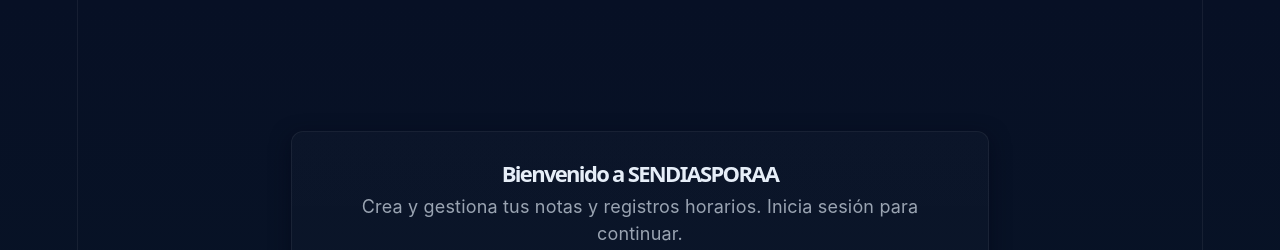
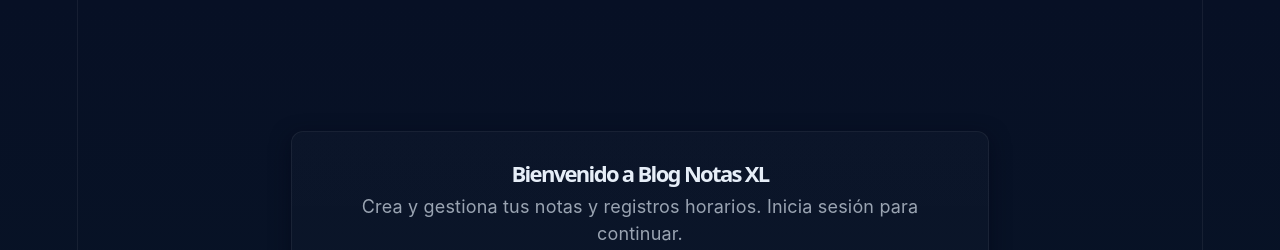
Before and after one commit to babs872026/sendiasporaa-app, a React (Vite) app: page / in a window 1280 px wide. Shown: the top 250 px of the page. Built offline with nearby package versions, Linux system fonts and the light colour scheme; no server answers.

Commit message:
ui: actualizar H1 de bienvenida a Blog Notas XL

```diff
--- a/src/Welcome.jsx
+++ b/src/Welcome.jsx
@@ -54,7 +54,7 @@ export default function Welcome() {
   return (
     <div className="welcome-root">
       <div className="welcome-card">
-        <h1 className="welcome-title">Bienvenido a SENDIASPORAA</h1>
+        <h1 className="welcome-title">Bienvenido a Blog Notas XL</h1>
         <p>Crea y gestiona tus notas y registros horarios. Inicia sesión para continuar.</p>
         <form onSubmit={doLogin} style={{display:'flex',flexDirection:'column',gap:8}}>
           <input placeholder="usuario" value={user} onChange={e=>{ setUser(e.target.value); setError('') }} />
```
